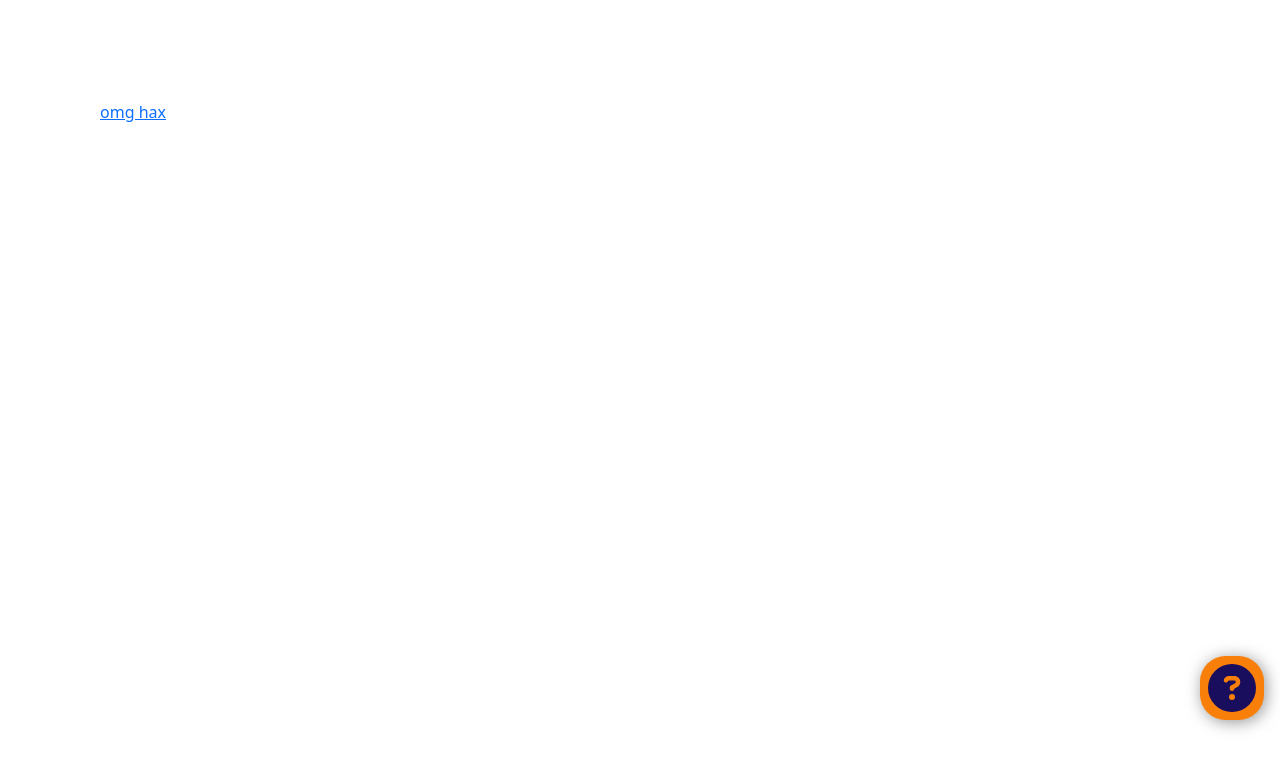
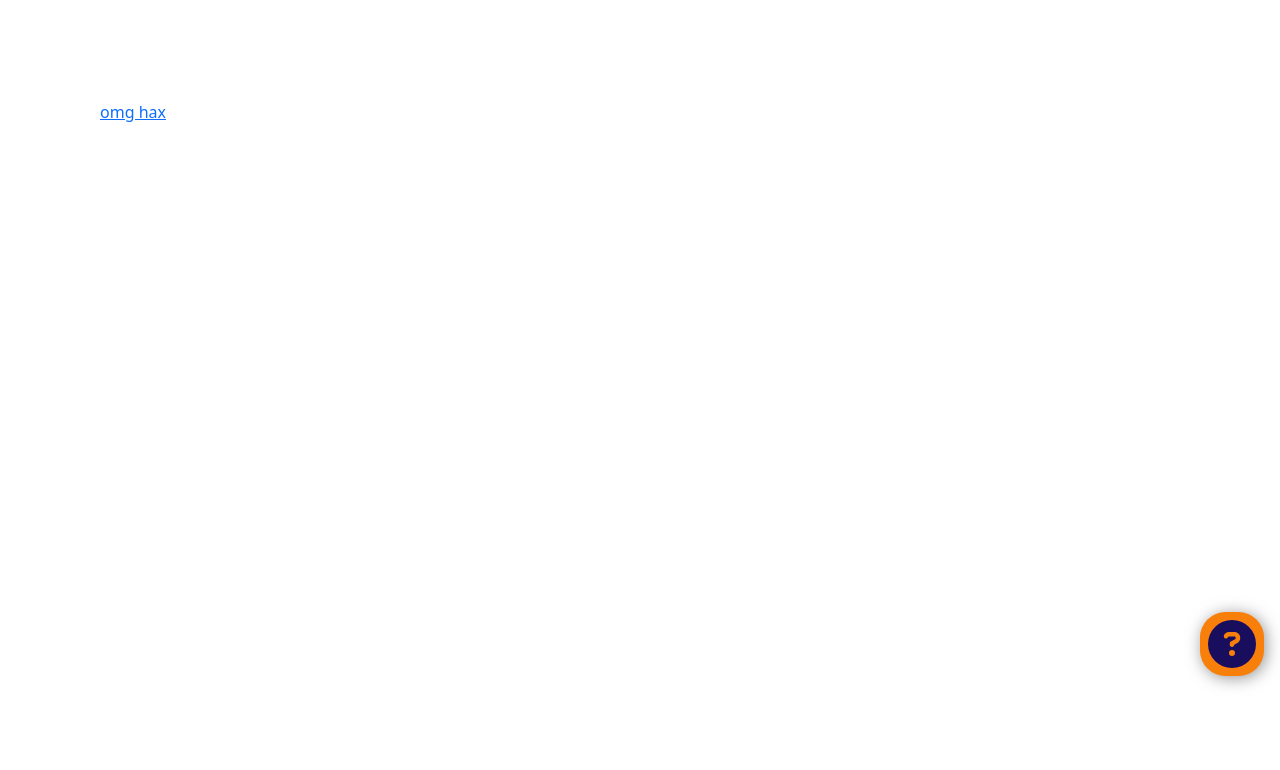
Before and after one commit to ayan4m1/bcf-chat-ui, a React app: page / in a window 1280 px wide. Shown: the top 770 px of the page. Built offline with nearby package versions, Linux system fonts and the light colour scheme.

Commit message:
finally fix menu positioning on live site

```diff
--- a/src/HelpMenu.scss
+++ b/src/HelpMenu.scss
@@ -3,7 +3,7 @@
 .help-menu {
   position: fixed;
   right: $right-margin;
-  bottom: $right-margin + $bottom-offset;
+  bottom: $bottom-offset;
   min-width: 200px;
 
   &-visible {
--- a/src/MenuTrigger.scss
+++ b/src/MenuTrigger.scss
@@ -7,7 +7,7 @@ $menu-trigger-size: 64px;
 .menu-trigger {
   position: fixed;
   right: $right-margin;
-  bottom: $right-margin + $bottom-offset;
+  bottom: $bottom-offset;
   height: $menu-trigger-size;
   width: $menu-trigger-size;
   display: flex;
--- a/src/variables.scss
+++ b/src/variables.scss
@@ -1,2 +1,2 @@
 $right-margin: 16px;
-$bottom-offset: 64px;
+$bottom-offset: 124px;
```
